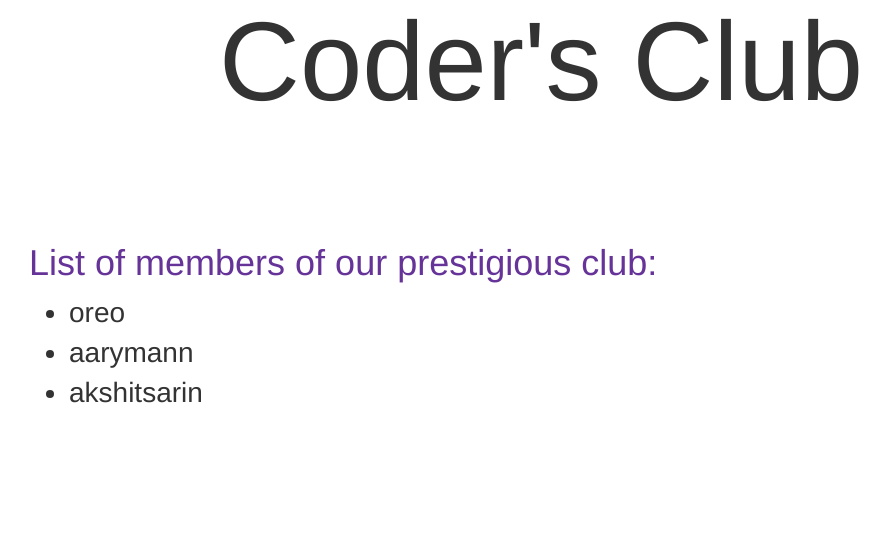
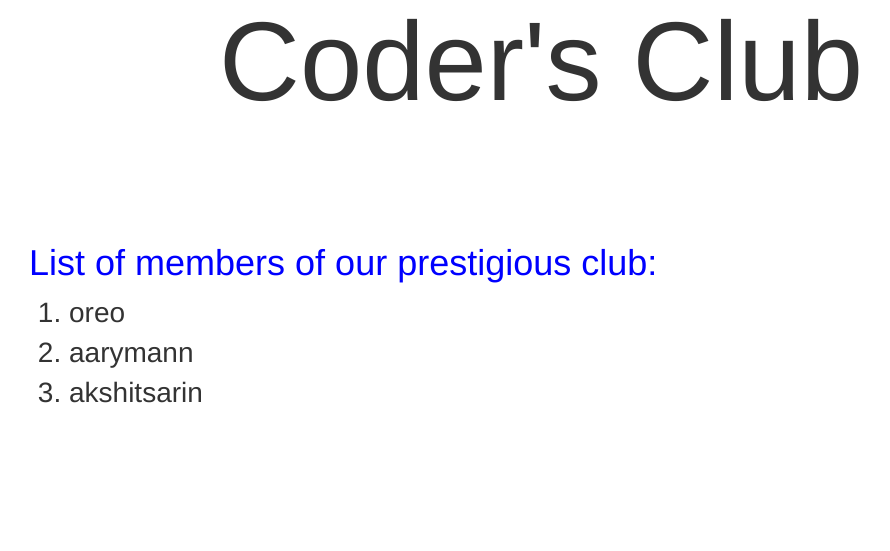
Before and after one commit to Aaryamann171/onlymembers, a Django app: page /hello/ in a window 1280 px wide. Shown: the part 271-822 px from the top of the page, without its empty margins (99-989 px from the left). Run offline with Django 3.2, Linux system fonts and the light colour scheme; data comes from the database, SQL or seed files in the repository; both versions use the stored data as it was after the commit; some libraries are stand-ins or nearby versions.

Commit message:
made some minor changes

```diff
--- a/templates/home.html
+++ b/templates/home.html
@@ -14,10 +14,10 @@
 
     #head2 {
         padding-top: 100px;
-        color: rebeccapurple;
+        color: blue;
     }
 
-    ul {
+    ol {
         font-size: 2em;
     }
 </style>
@@ -27,12 +27,12 @@
 
 <h1 id="head2">List of members of our prestigious club:</h1>
 
-<ul>
+<ol>
 
     {% for user in users %}
     <li class="user">{{ user }}</li>
     {% endfor %}
 
-</ul>
+</ol>
 
 {% endblock %}
```
Also changed, not shown: db.sqlite3.
